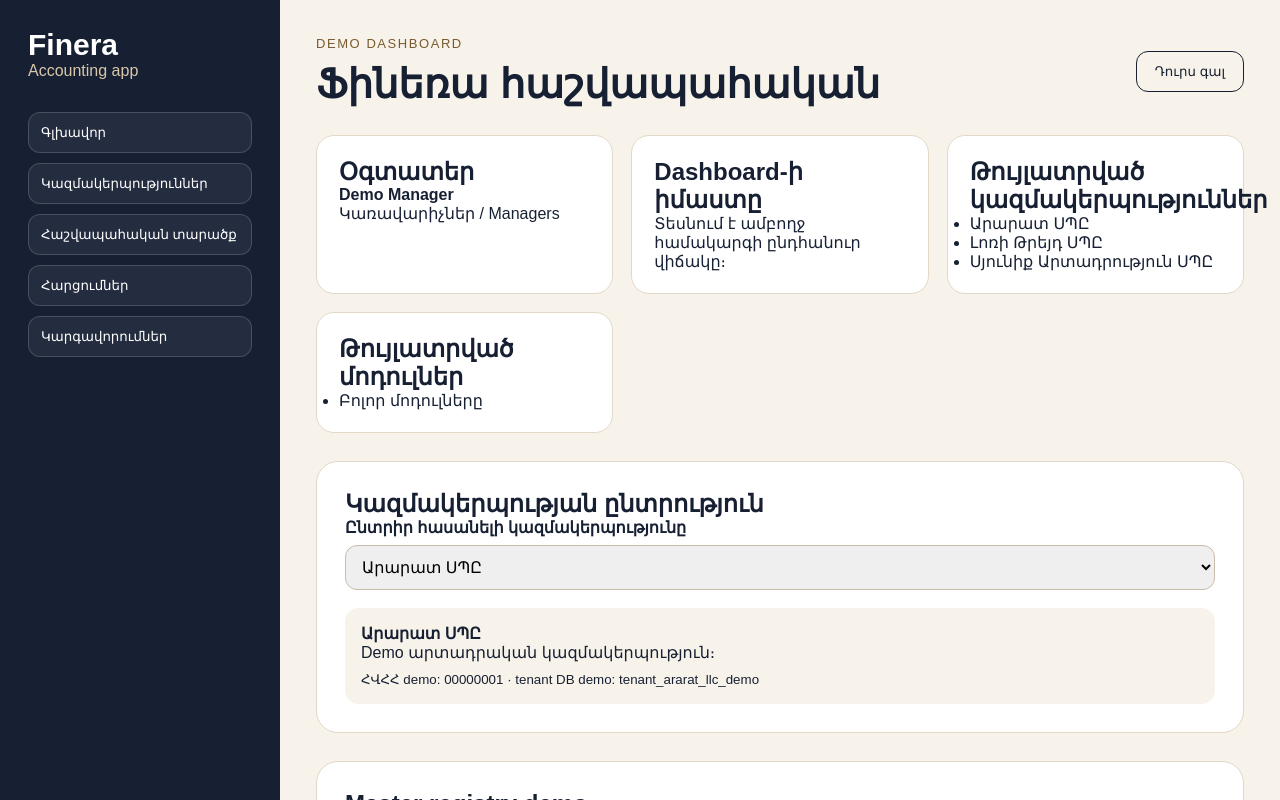
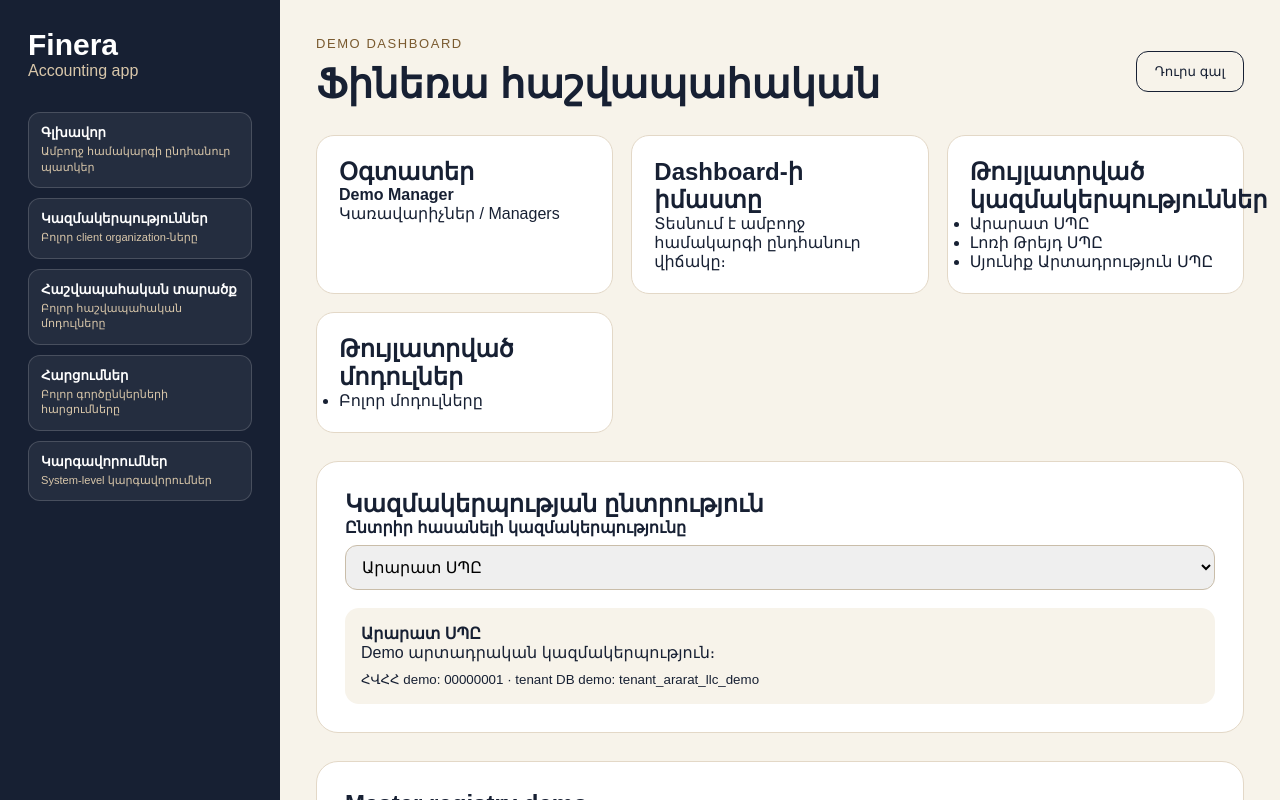
Before and after one commit to gevorgyandesign12-byte/finera-app, a Next.js app: page / in a window 1280 px wide. Both pictures are taken after a click on the button "Մուտք demo ռեժիմով". Shown: the top 800 px of the page. Built offline with nearby package versions, Linux system fonts and the light colour scheme.

Commit message:
Add role-based demo menu config

```diff
--- a/src/app/page.tsx
+++ b/src/app/page.tsx
@@ -4,6 +4,7 @@ import type { CSSProperties } from "react";
 import { useState } from "react";
 import { demoUsers, type DemoUser } from "@/lib/demo-data";
 import { demoOrganizations, masterDatabaseNote } from "@/lib/demo-organizations";
+import { demoMenuByRole } from "@/lib/demo-menu";
 
 function getAllowedDemoOrganizations(user: DemoUser) {
   if (user.organizations.includes("System / Infrastructure")) {
@@ -23,6 +24,7 @@ export default function Home() {
   const selectedUser = demoUsers.find((user) => user.id === selectedUserId) ?? demoUsers[0];
   const loggedInUser = demoUsers.find((user) => user.id === loggedInUserId);
   const allowedOrganizations = loggedInUser ? getAllowedDemoOrganizations(loggedInUser) : [];
+  const menuItems = loggedInUser ? demoMenuByRole[loggedInUser.id] ?? [] : [];
   const selectedOrganization =
     allowedOrganizations.find((organization) => organization.id === selectedOrganizationId) ??
     allowedOrganizations[0];
@@ -85,11 +87,14 @@ export default function Home() {
         <p style={styles.sidebarSmall}>Accounting app</p>
 
         <nav style={styles.menu}>
-          <button style={styles.menuItem}>Գլխավոր</button>
-          <button style={styles.menuItem}>Կազմակերպություններ</button>
-          <button style={styles.menuItem}>Հաշվապահական տարածք</button>
-          <button style={styles.menuItem}>Հարցումներ</button>
-          <button style={styles.menuItem}>Կարգավորումներ</button>
+          {menuItems.map((item) => (
+            <button key={item.label} style={styles.menuItem} title={item.note}>
+              <span style={{ display: "block", fontWeight: 700 }}>{item.label}</span>
+              <small style={{ display: "block", marginTop: "4px", color: "#d9c7aa", lineHeight: 1.4 }}>
+                {item.note}
+              </small>
+            </button>
+          ))}
         </nav>
       </aside>
 
--- /dev/null
+++ b/src/lib/demo-menu.ts
@@ -0,0 +1,57 @@
+export type DemoMenuItem = {
+  label: string;
+  note: string;
+};
+
+export const demoMenuByRole: Record<string, DemoMenuItem[]> = {
+  manager: [
+    { label: "Գլխավոր", note: "Ամբողջ համակարգի ընդհանուր պատկեր" },
+    { label: "Կազմակերպություններ", note: "Բոլոր client organization-ները" },
+    { label: "Հաշվապահական տարածք", note: "Բոլոր հաշվապահական մոդուլները" },
+    { label: "Հարցումներ", note: "Բոլոր գործընկերների հարցումները" },
+    { label: "Կարգավորումներ", note: "System-level կարգավորումներ" },
+  ],
+
+  "chief-accountant": [
+    { label: "Գլխավոր", note: "Իրեն վստահված կազմակերպությունների dashboard" },
+    { label: "Կազմակերպություններ", note: "Միայն իրեն վստահված կազմակերպությունները" },
+    { label: "Հաշվապահական տարածք", note: "Հաշվառում և վերահսկում" },
+    { label: "Հաշվետարների վերահսկում", note: "Թիմի աշխատանքի վերահսկում" },
+    { label: "Հաշվետվություններ", note: "Ֆինանսական և հարկային ամփոփումներ" },
+  ],
+
+  bookkeeper: [
+    { label: "Գլխավոր", note: "Իր թույլատրված աշխատանքի dashboard" },
+    { label: "Փաստաթղթեր", note: "Մուտքագրում և ընթացիկ աշխատանք" },
+    { label: "Դրամարկղ", note: "Թույլատրված cash operations" },
+    { label: "Բանկ", note: "Թույլատրված bank operations" },
+  ],
+
+  client: [
+    { label: "Գլխավոր", note: "Իր կազմակերպության ամփոփ վիճակ" },
+    { label: "Հաշվետվության ամփոփում", note: "Միայն dashboard/report մակարդակ" },
+    { label: "Հարցումներ", note: "Հարց ուղարկել Finera թիմին" },
+  ],
+
+  "hr-legal": [
+    { label: "Գլխավոր", note: "HR/legal աշխատանքների dashboard" },
+    { label: "Աշխատակիցներ", note: "Գրանցում, տեղափոխում, ազատում" },
+    { label: "Պայմանագրեր", note: "Աշխատանքային և այլ պայմանագրեր" },
+    { label: "Արձակուրդներ", note: "Արձակուրդային գործընթացներ" },
+  ],
+
+  support: [
+    { label: "Գլխավոր", note: "Սպասարկման dashboard" },
+    { label: "Հարցումներ", note: "Գործընկերների հարցումների հոսք" },
+    { label: "Chat", note: "Հաղորդակցություն գործընկերների հետ" },
+    { label: "Կարգավիճակներ", note: "Հարցումների ընթացքի վերահսկում" },
+  ],
+
+  tech: [
+    { label: "Գլխավոր", note: "Technical overview" },
+    { label: "Uptime", note: "Հասանելիության դիտարկում" },
+    { label: "Logs", note: "Սխալների և համակարգային գրանցումների դիտում" },
+    { label: "Backups", note: "Պահուստավորման վիճակ" },
+    { label: "Deployments", note: "Deploy status, միայն human approval-ով" },
+  ],
+};
```
